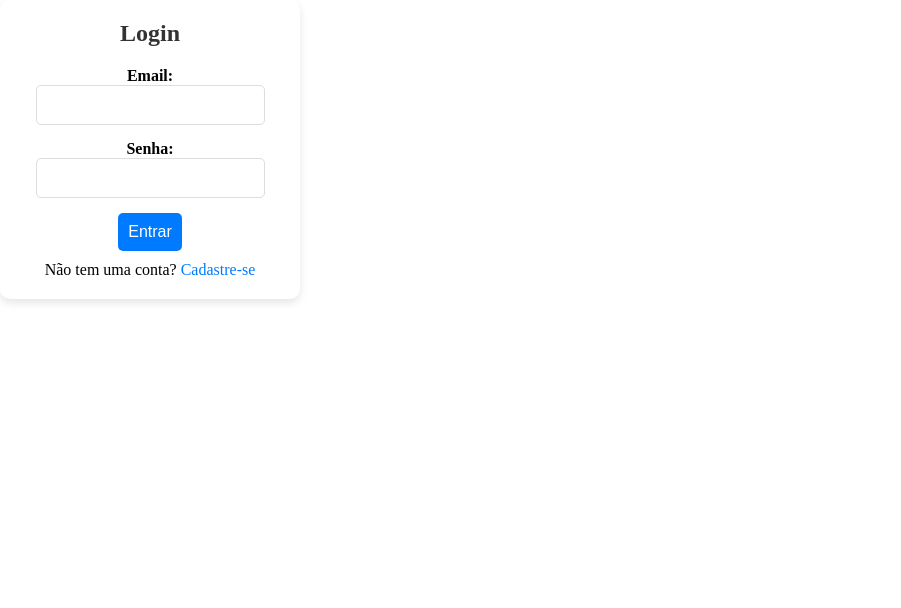
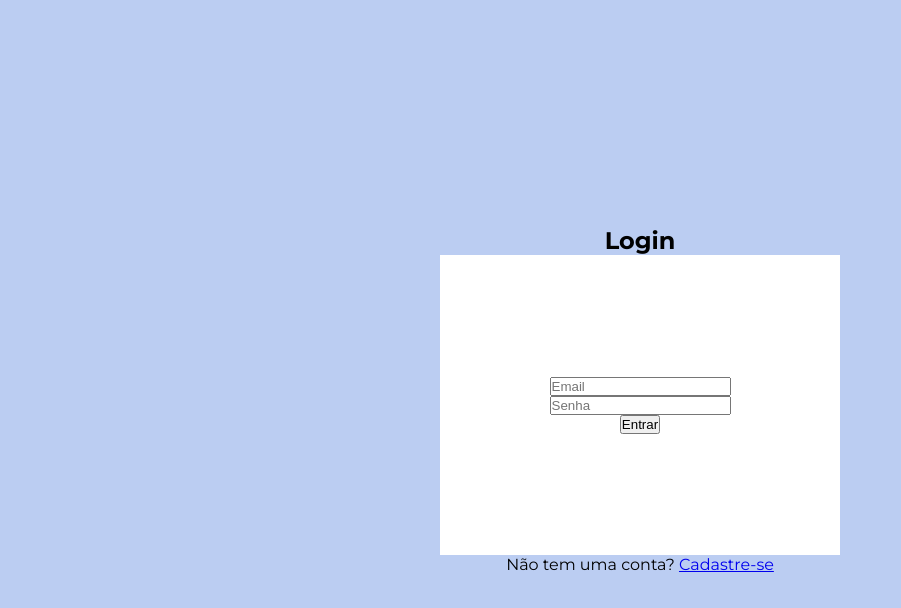
Before and after one commit to kauafelixx/aeroswift, a plain HTML site: page login.html in a window 1280 px wide. Shown: the whole page, without its empty margins (0-901 px from the left). Drawn offline with Linux system fonts and the light colour scheme; a web font is replaced by a local one.

```diff
--- a/login.html
+++ b/login.html
@@ -3,42 +3,40 @@
 <head>
     <meta charset="UTF-8">
     <meta name="viewport" content="width=device-width, initial-scale=1.0">
-    <title>Login e Cadastro - AeroSwift</title>
-    <link rel="stylesheet" href="style/login.css">
+    <title>Login - AeroSwift</title>
+    <link rel="stylesheet" href="style/login-register.css">
 </head>
 <body>
     <div class="container">
-        <!-- Formulário de Login -->
-        <div id="loginForm" class="form-container">
-            <h2>Login</h2>
-            <form id="login">
-                <label for="loginEmail">Email:</label>
-                <input type="email" id="loginEmail" required>
+        <h2>Login</h2>
+        <form id="loginForm">
 
-                <label for="loginPassword">Senha:</label>
-                <input type="password" id="loginPassword" required>
+            <input type="email" id="email" required placeholder="Email">
 
-                <button type="submit">Entrar</button>
-            </form>
-            <p>Não tem uma conta? <a href="#" id="showRegister">Cadastre-se</a></p>
-        </div>
 
-        <!-- Formulário de Cadastro -->
-        <div id="registerForm" class="form-container" style="display: none;">
-            <h2>Cadastro</h2>
-            <form id="register">
-                <label for="registerEmail">Email:</label>
-                <input type="email" id="registerEmail" required>
+            <input type="password" id="password" required placeholder="Senha">
 
-                <label for="registerPassword">Senha:</label>
-                <input type="password" id="registerPassword" required>
-
-                <button type="submit">Cadastrar</button>
-            </form>
-            <p>Já tem uma conta? <a href="#" id="showLogin">Faça login</a></p>
-        </div>
+            <button type="submit">Entrar</button>
+        </form>
+        <p>Não tem uma conta? <a href="register.html">Cadastre-se</a></p>
     </div>
 
-    <script src="scripts/script.js"></script>
+    <script>
+        // Simulação de login
+        document.getElementById('loginForm').addEventListener('submit', function (e) {
+            e.preventDefault(); // Evita o envio do formulário
+
+            const email = document.getElementById('email').value;
+            const password = document.getElementById('password').value;
+
+            // Verifica se os campos estão preenchidos
+            if (email && password) {
+                // Redireciona para a página home
+                window.location.href = 'home.html';
+            } else {
+                alert('Por favor, preencha todos os campos.');
+            }
+        });
+    </script>
 </body>
 </html>
--- /dev/null
+++ b/style/login-register.css
@@ -0,0 +1,49 @@
+@charset "UTF-8";
+@import url("https://fonts.googleapis.com/css2?family=Holtwood+One+SC&display=swap");
+@import url("https://fonts.googleapis.com/css2?family=Montserrat:ital,wght@0,100..900;1,100..900&display=swap");
+* {
+  margin: 0;
+  padding: 0;
+  box-sizing: border-box;
+}
+
+:root {
+  /*Colors */
+  --color1: #010d26;
+  --color2: #a2bdf2;
+  --color3: #bbcdf2;
+  --color4: #4384d9;
+  --color5: #6da7f2;
+  --color6: rgb(228, 228, 228);
+
+  /*Fonts */
+  --font-destaque: "Holtwood One SC";
+  --font-padrao: "Montserrat", sans-serif;
+  --shadow: 2px 2px 6px #00000067;
+}
+body {
+  height: 100vh;
+  width: 100vw;
+  overflow-x: hidden;
+  font-family: var(--font-padrao);
+}
+
+.container{
+  height: 100vh;
+  width: 100vw;
+  background-color: var(--color3);
+  display: flex;
+  flex-direction: column;
+  justify-content: center;
+  align-items: center;
+
+  form{
+    display: flex;
+    flex-direction: column;
+    justify-content: center;
+    align-items: center;
+    background-color: white;
+    height: 300px;
+    width: 400px;
+  }
+}
--- a/style/login.css
+++ /dev/null
@@ -1,87 +0,0 @@
-@charset "UTF-8";
-@import url("https://fonts.googleapis.com/css2?family=Holtwood+One+SC&display=swap");
-@import url("https://fonts.googleapis.com/css2?family=Montserrat:ital,wght@0,100..900;1,100..900&display=swap");
-* {
-  margin: 0;
-  padding: 0;
-  box-sizing: border-box;
-}
-
-:root {
-  /*Colors */
-  --color1: #010d26;
-  --color2: #a2bdf2;
-  --color3: #bbcdf2;
-  --color4: #4384d9;
-  --color5: #6da7f2;
-  --color6: rgb(228, 228, 228);
-
-  /*Fonts */
-  --font-destaque: "Holtwood One SC";
-  --font-padrao: "Montserrat", sans-serif;
-}
-body {
-  height: 100vh;
-  width: 100vw;
-  overflow-x: hidden;
-}
-
-.container {
-    background-color: white;
-    padding: 20px;
-    border-radius: 10px;
-    box-shadow: 0 4px 8px rgba(0, 0, 0, 0.1);
-    width: 300px;
-    text-align: center;
-}
-
-.form-container {
-    display: flex;
-    flex-direction: column;
-}
-
-h2 {
-    margin-bottom: 20px;
-    color: #333;
-}
-
-label {
-    font-weight: bold;
-    margin-bottom: 5px;
-    text-align: left;
-}
-
-input {
-    padding: 10px;
-    margin-bottom: 15px;
-    border: 1px solid #ddd;
-    border-radius: 5px;
-    font-size: 16px;
-}
-
-button {
-    padding: 10px;
-    background-color: #007BFF;
-    color: white;
-    border: none;
-    border-radius: 5px;
-    font-size: 16px;
-    cursor: pointer;
-}
-
-button:hover {
-    background-color: #0056b3;
-}
-
-p {
-    margin-top: 10px;
-}
-
-a {
-    color: #007BFF;
-    text-decoration: none;
-}
-
-a:hover {
-    text-decoration: underline;
-}
```
Also changed, not shown: index.html (+4 -4 lines), register.html (added, +43 -0 lines).
